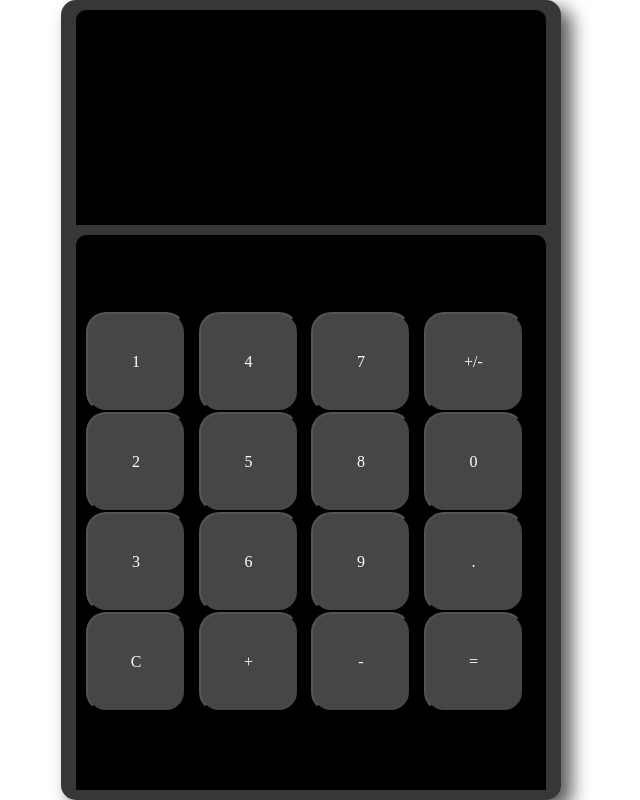
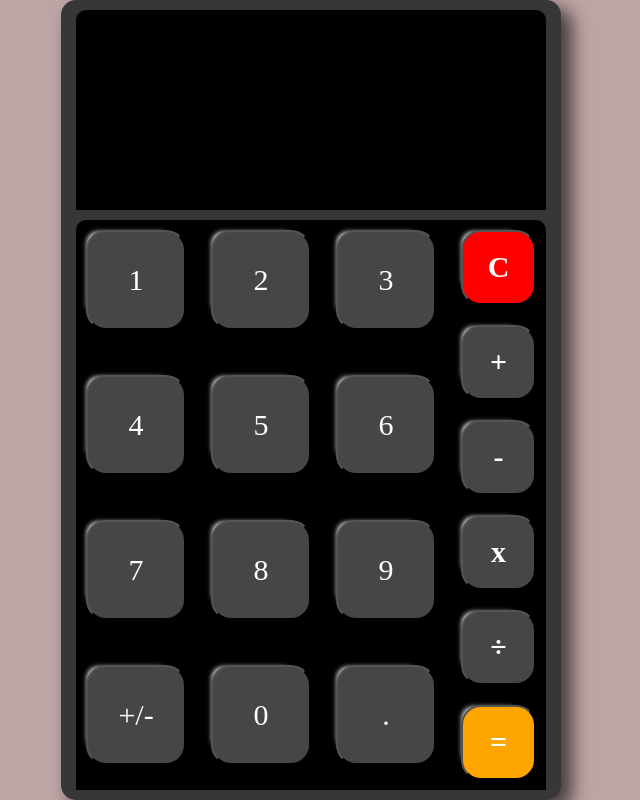
Before and after one commit to Mussesibi/Calculator, a plain HTML site: page index.html in a window 1280 px wide. Shown: the whole page, without its empty margins (329-969 px from the left). Drawn offline with Linux system fonts and the light colour scheme.

Commit message:
Finish Layout of calculator The calculator design is made fully with all ux affects needed logic is yet to be added

```diff
--- a/index.html
+++ b/index.html
@@ -14,34 +14,35 @@
         <div class="calculator-body">
             <div class="display-portal"></div>
             <div class="numbers-portal">
-                <div class="rowone">
+                <!-- // no Rows -->
+                <div class="colone">
                     <button value="1">1</button>
                     <button value="2">2</button>
                     <button value="3">3</button>
-                    <button class="operator" value="C">C</button>
 
-                </div>
-                <div class="rowtwo">
                     <button value="4">4</button>
                     <button value="5">5</button>
                     <button value="6">6</button>
-                    <button class="operator" value="+">+</button>
 
-                </div>
-                <div class="rowthree">
                     <button value="7">7</button>
                     <button value="8">8</button>
                     <button value="9">9</button>
-                    <button class="operator" value="-">-</button>
 
-                </div>
-                <div class="rowfour">
                     <button value="+/-">+/-</button>
                     <button value="0">0</button>
                     <button value=".">.</button>
-                    <button class="operator" value="=">=</button>
 
                 </div>
+                    <div class="coltwo">
+                        <button class="operator del" value="">C</button>
+                        <button class="operator" value="+">+</button>
+                        <button class="operator" value="-">-</button>
+                        <button class="operator" value="*">x</button>
+                        <button class="operator" value="/">&divide</button>
+                        <button class="operator equal" value="=">=</button>
+
+                    </div>
+
             </div>
         </div>
     </div>
--- a/script.js
+++ b/script.js
@@ -0,0 +1,16 @@
+const buttons = document.querySelectorAll("button")
+const display = document.querySelector(".display-portal")
+buttons.forEach(btn => {
+    btn.addEventListener('click', ()=>{
+        if(btn.value === ""){
+            display.textContent = ""
+        } else{
+
+            const value = btn.value
+            display.textContent += value
+        }
+        btn.style.cssText = "-webkit-box-shadow: inset -8px -7px 5px -9px rgba(255,255,255,1);"
+        "-moz-box-shadow: inset -8px -7px 5px -9px rgba(255,255,255,1);"
+        "box-shadow: inset -8px -7px 5px -9px rgba(255,255,255,1);"
+    })
+})
--- a/style.css
+++ b/style.css
@@ -1,3 +1,6 @@
+body{
+    background-color: rgb(190, 165, 165);
+}
 .container {
     width: 650px;
     height: 100vh;
@@ -29,6 +32,11 @@
     padding: 10px;
     margin: 10px;
     border-radius: 10px 10px 0 0;
+    color: white;
+    display: flex;
+    justify-content: flex-start;
+    align-items: flex-end;
+    font-size: 70px;
 }
 
 .numbers-portal {
@@ -36,11 +44,27 @@
     height: 550px;
     background-color: black;
     display: flex;
-    justify-content: center;
-    align-items: center;
+    flex-wrap: wrap;
+    justify-content: space-between;
     padding: 10px;
     margin-bottom: 10px;
     border-radius: 10px 10px 0 0;
+}
+
+.colone{
+    display: flex;
+    flex-wrap: wrap;
+    justify-content: space-between;
+    align-items: fl;
+    width: 350px;
+    gap: 10px;
+}
+
+.coltwo{
+    display: flex;
+    flex-direction: column;
+    justify-content: space-between;
+    align-content: space-between;
 }
 
 button {
@@ -51,5 +75,33 @@ button {
     border-radius: 20px;
     margin: 5px;
     color: white;
+    -webkit-box-shadow: -8px -7px 5px -9px rgba(255,255,255,1);
+    -moz-box-shadow: -8px -7px 5px -9px rgba(255,255,255,1);
+    box-shadow: -8px -7px 5px -9px rgba(255,255,255,1);
 
 }
+
+button[value] {
+    font-size: 30px;
+}
+
+button:hover{
+    background-color: rgb(56, 56, 56);
+}
+
+button.operator {
+    width: 75px;
+    height: 75px;
+    background-color: rgb(71, 70, 70);
+    font-weight: bold;
+    font-size: 30px;
+    margin-bottom: 20px;
+}
+
+button.operator.equal {
+    background-color: orange;
+}
+
+button.operator.del {
+    background-color: red;
+}
```
